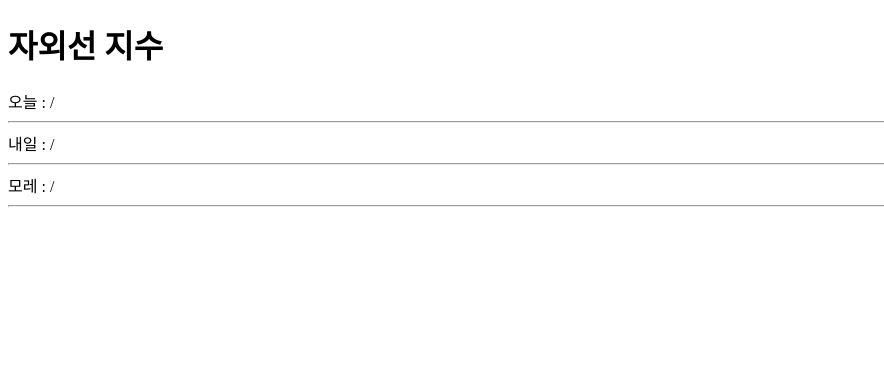
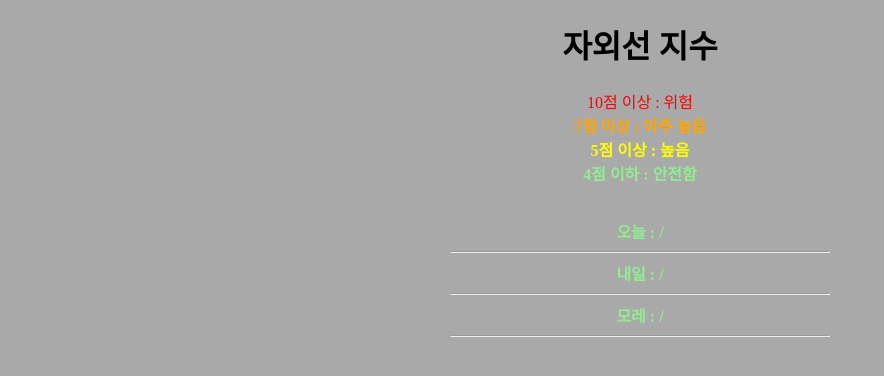
Before and after one commit to canonjoon/lifestyle_ca, a Flask app: template templates/index.html in a window 1280 px wide. Shown: the top 376 px of the page, without its empty margins (0-884 px from the left). Run offline with Flask 2, Linux system fonts and the light colour scheme; the template is opened without the code that fills it, so the values that code supplies are empty; parts of the project's set-up code (start-up, migrations or seed data) failed here and were passed over.

Commit message:
home update

```diff
--- /dev/null
+++ b/static/index.css
@@ -0,0 +1,34 @@
+
+body {
+    text-align: center;
+    background-color: darkgrey;
+}
+
+
+.red {
+        color: red;
+}
+
+.orange {
+        color: orange;
+}
+
+.yellow {
+        color: yellow;
+}
+
+.green {
+        color: lightgreen;
+}
+
+#legend {
+        width: 60%;
+        margin: auto;
+        background-color: darkgrey;
+        text-align: center;
+}
+
+#today, #tomorow,#daytomorow {
+    width: 30%;
+    margin: auto;
+}
--- a/templates/index.html
+++ b/templates/index.html
@@ -3,20 +3,59 @@
 <head>
     <meta charset="UTF-8">
     <meta name="viewport" content="width=device-width, initial-scale=1.0">
+    <link rel="stylesheet" href="static/index.css">
     <title>생활 지수 </title>
-
 
 </head>
 <body>
      <h1>자외선 지수</h1>
 
      <h2>{{now}}</h2>
-        오늘 : {{data[0]}} / {{uv_list[0]}}<hr>
-        내일 : {{data[1]}} / {{uv_list[1]}} <hr>
-        모레 : {{data[2]}} / {{uv_list[2]}} <hr>
+
+     <div id="legend">
+        <div class="red">10점 이상 : 위험 </div><b>
+        <div class="orange">7점 이상 : 아주 높음</div> <b>
+        <div class="yellow">5점 이상 : 높음</div> <b>
+        <div class="green">4점 이하 : 안전함</div> <br><p>
+    </div>
 
 
+     <div id="today">   오늘 : {{data[0]}} / {{uv_list[0]}} <hr> </div>
+     <div id="tomorow">   내일 : {{data[1]}} / {{uv_list[1]}} <hr> </div>
+     <div id="daytomorow">   모레 : {{data[2]}} / {{uv_list[2]}} <hr> </div>
 
+<script>
+    if ("{{uv_list[0]}}">10) {
+        document.getElementById('today').style.color='red';
+    }else if ("{{uv_list[0]}}">=7) {
+        document.getElementById('today').style.color='orange';
+    }else if ("{{uv_list[0]}}">=5) {
+        document.getElementById('today').style.color='yellow';
+    }else {
+        document.getElementById('today').style.color='lightgreen';
+    }
+
+    if ("{{uv_list[1]}}">10) {
+        document.getElementById('tomorow').style.color='red';
+    }else if ("{{uv_list[1]}}">=7) {
+        document.getElementById('tomorow').style.color='orange';
+    }else if ("{{uv_list[1]}}">=5) {
+        document.getElementById('tomorow').style.color='yellow';
+    }else {
+        document.getElementById('tomorow').style.color='lightgreen';
+    }
+
+    if ("{{uv_list[2]}}">10) {
+        document.getElementById('daytomorow').style.color='red';
+    }else if ("{{uv_list[2]}}">=7) {
+        document.getElementById('daytomorow').style.color='orange';
+    }else if ("{{uv_list[2]}}">=5) {
+        document.getElementById('daytomorow').style.color='yellow';
+    }else {
+        document.getElementById('daytomorow').style.color='lightgreen';
+    }
+
+</script>
 
 
 
```
